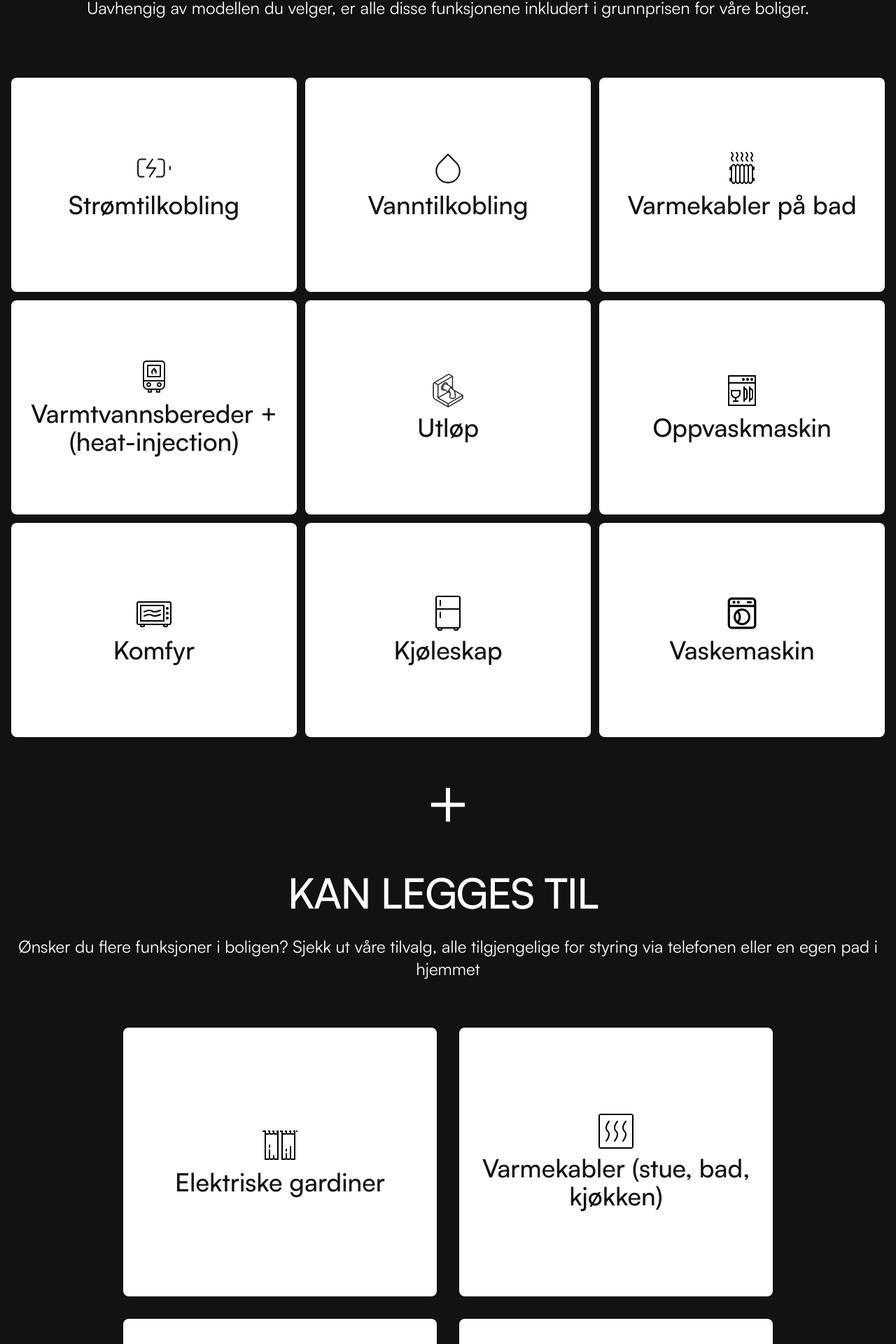
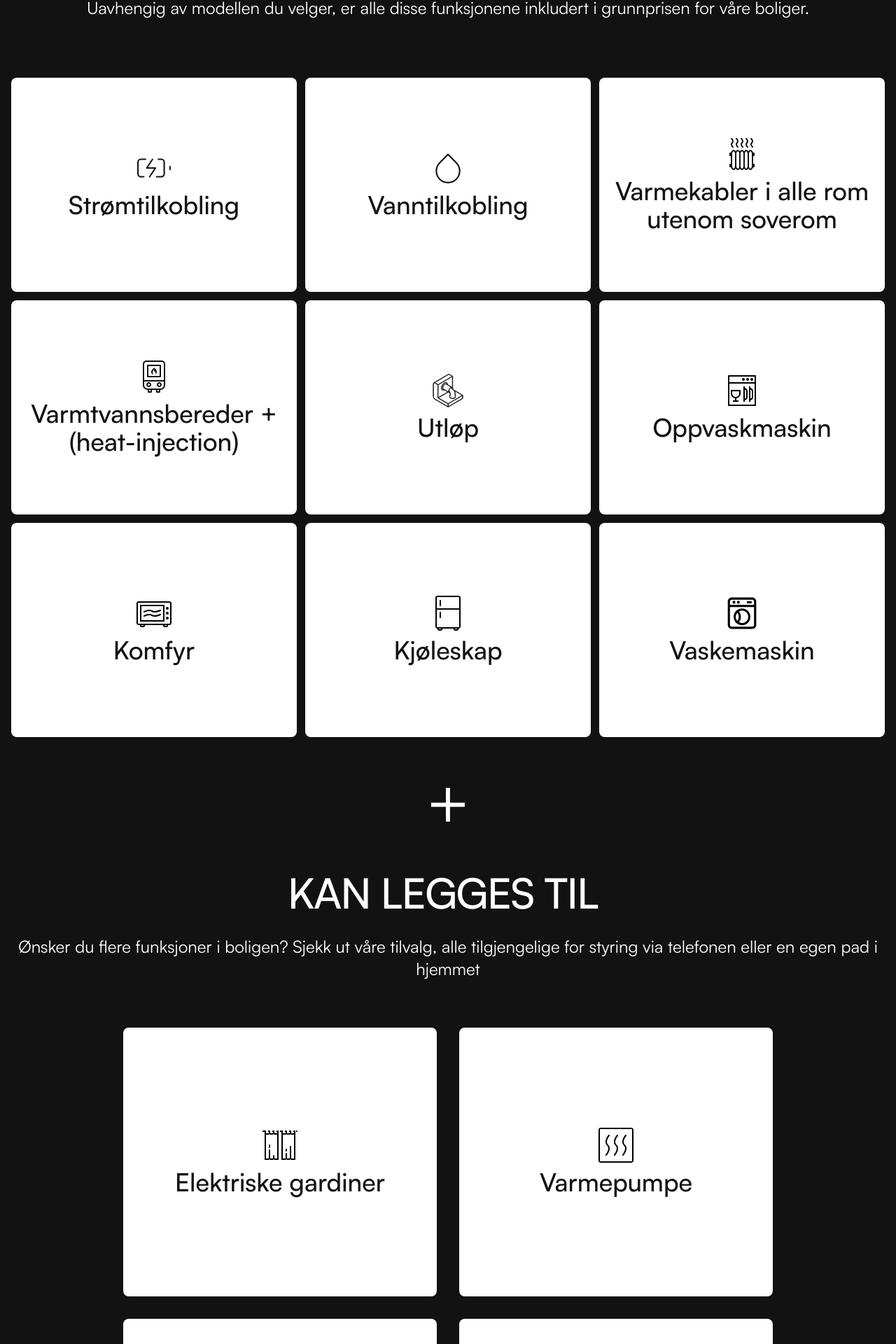
Before and after one commit to tariknh/lofothuset, a Next.js app: page /modeller/eggum-lodge in a window 1280 px wide. Shown: the part 4484-6404 px from the top of the page at 70% size. Built offline with nearby package versions, Linux system fonts and the light colour scheme.

Commit message:
Fixed fordeler

```diff
--- a/components/modeller/ModellFordelerV2.tsx
+++ b/components/modeller/ModellFordelerV2.tsx
@@ -29,7 +29,7 @@ function ModellFordelerV2() {
       <div
         className={`${className} ${
           black ? "bg-white text-lagText" : "bg-lagText text-white"
-        } text-center w-full aspect-[4/3] lg:aspect-[4/3] sm:aspect-[5/3] md:aspect-[6/3] flex flex-col rounded-lg justify-center items-center gap-2 p-2`}
+        } text-center w-full aspect-[4/3] lg:aspect-[4/3] sm:aspect-[5/3] md:aspect-[6/3] h-full flex flex-col rounded-lg justify-center items-center gap-2 p-2`}
       >
         {image && (
           <Image
@@ -93,7 +93,7 @@ function ModellFordelerV2() {
           image="/water.svg"
         />
         <Fordel
-          title="Varmekabler på bad"
+          title="Varmekabler i alle rom utenom soverom"
           text="Mindre rot og enklere livsstil, kan redusere eiendeler med 40-60%"
           image="/radiator.svg"
         />
@@ -143,7 +143,7 @@ function ModellFordelerV2() {
           />
           <Fordel
             className="!aspect-[7/6] h-full col-span-3 text-balance p-1"
-            title="Varmekabler (stue, bad, kjøkken)"
+            title="Varmepumpe"
             text=""
             image="/heating.svg"
             textClassName={miniFordelClass}
```
